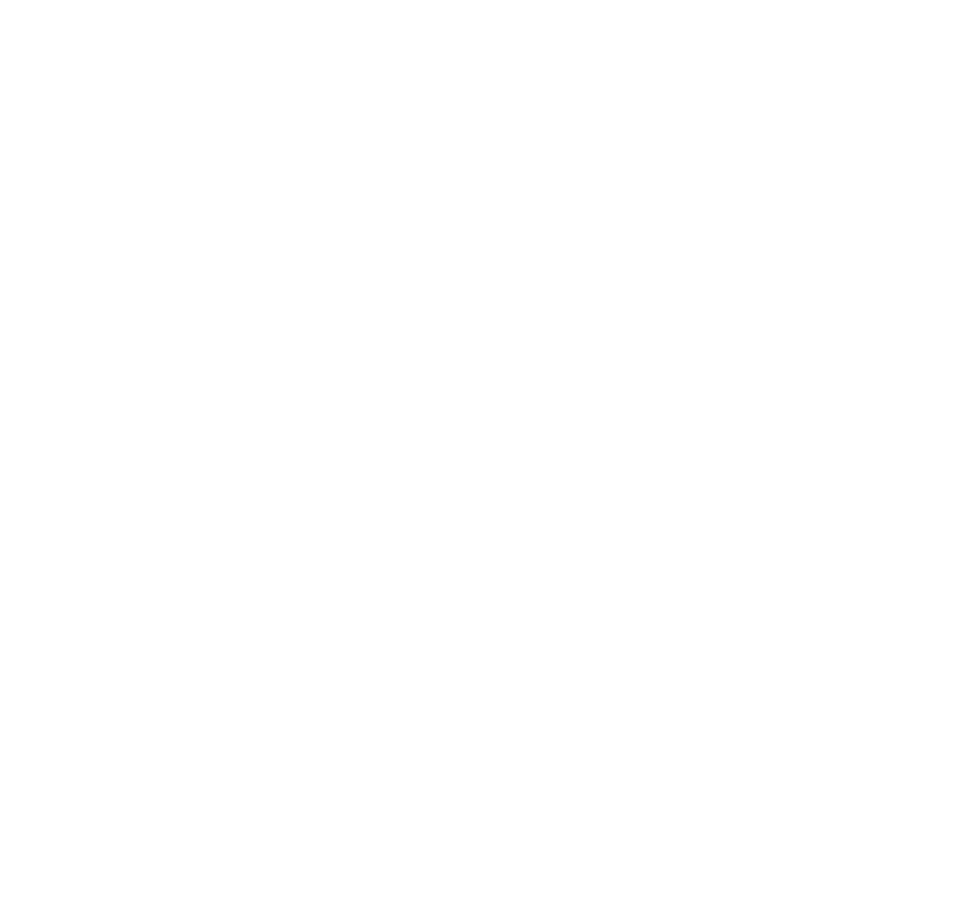
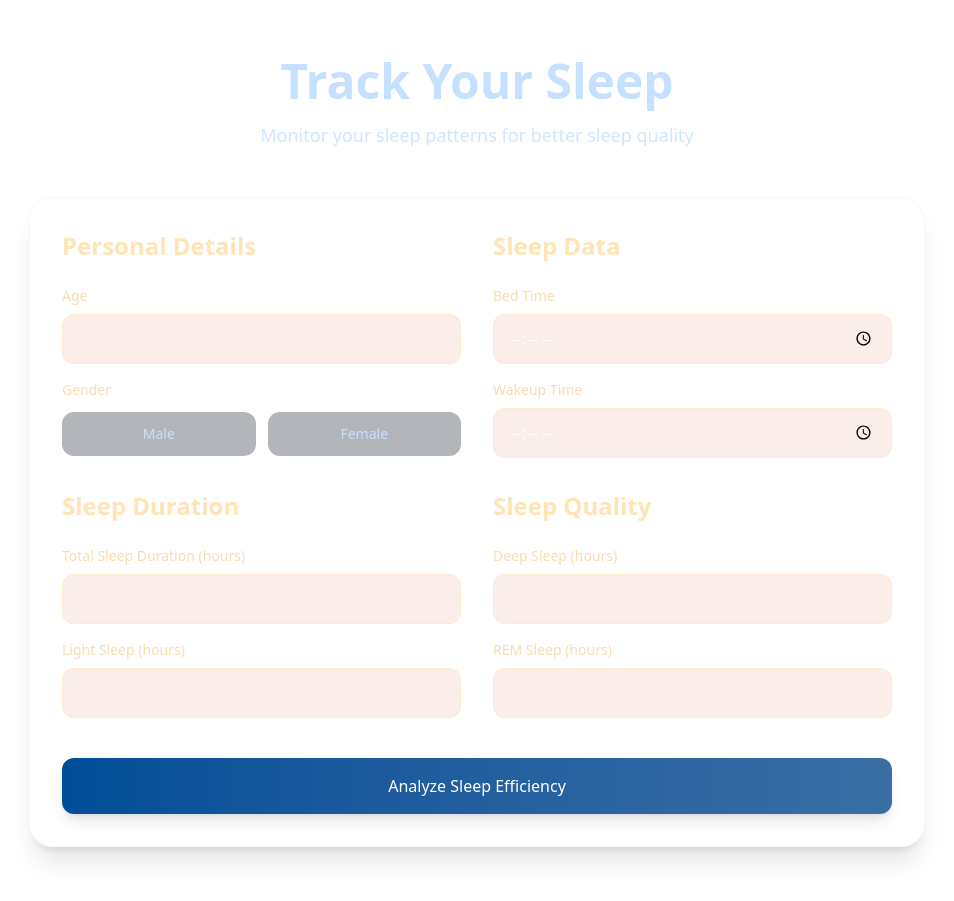
Before and after one commit to riadobriyal/Somnifit, a React (Vite) app in the folder frontend/: page /sleep-tracker in a window 1280 px wide. Shown: the part 1480-2381 px from the top of the page, without its empty margins (163-1117 px from the left). Before the commit the page ends 1473 px from the top, so only its background shows below. Built offline with nearby package versions, Linux system fonts and the light colour scheme.

Commit message:
Sleep form v1

```diff
--- a/frontend/src/components/SleepTracker.jsx
+++ b/frontend/src/components/SleepTracker.jsx
@@ -1,11 +1,21 @@
-import React from "react";
+import React, { useState, useEffect } from "react";
 import { Link } from "react-router-dom";
 import { StarField } from "./Home";
-import { useState, useEffect } from "react";
 
 function SleepTracker() {
   const [showTip, setShowTip] = useState(false);
   const [sleepHours, setSleepHours] = useState(0);
+  const [formData, setFormData] = useState({
+    age: '',
+    gender: '',
+    bedTime: '',
+    wakeupTime: '',
+    sleepDuration: '',
+    lightSleep: '',
+    deepSleep: '',
+    remSleep: ''
+  });
+
   useEffect(() => {
     const interval = setInterval(() => {
       setSleepHours((prev) => (prev < 8.5 ? prev + 0.1 : 0));
@@ -91,18 +101,151 @@
           </p>
         </div>
       </div>
-      {/* <div
-        className="relative"
-        onMouseEnter={() => setShowTip(true)}
-        onMouseLeave={() => setShowTip(false)}
-      >
-        <span className="text-2xl cursor-pointer">💡</span>
-        {showTip && (
-          <div className="absolute bottom-full left-1/2 transform -translate-x-1/2 mb-2 p-2 bg-black/80 text-white text-sm rounded whitespace-nowrap">
-            Tip: Keep your room at 65-68°F for optimal sleep!
+      <main className="container mx-auto px-4 py-16">
+        <div className="max-w-4xl mx-auto space-y-12">
+          <div className="text-center space-y-4">
+            <h2 className="text-5xl font-bold text-[#C6E0FF]">
+              Track Your Sleep
+            </h2>
+            <p className="text-lg text-[#C6E0FF]/80">
+              Monitor your sleep patterns for better sleep quality
+            </p>
           </div>
-        )}
-      </div> */}
+
+          <form className="bg-white/5 backdrop-blur-md p-8 rounded-3xl border border-[#C6E0FF]/20 shadow-xl">
+            <div className="grid grid-cols-1 md:grid-cols-2 gap-8">
+              {/* Personal Info Section */}
+              <div className="space-y-6">
+                <h3 className="text-2xl font-semibold text-[#FFE4B5]">Personal Details</h3>
+                <div className="space-y-4">
+                  {/* Age Input */}
+                  <div>
+                    <label className="block text-[#F5DEB3] text-sm font-medium mb-2">Age</label>
+                    <input
+                      type="number"
+                      value={formData.age}
+                      onChange={(e) => setFormData({...formData, age: e.target.value})}
+                      className="w-full bg-[#D44C2E]/10 border border-[#F7E987]/30 rounded-xl px-4 py-3 text-white focus:ring-2 focus:ring-[#F7E987] focus:border-transparent transition-all"
+                    />
+                  </div>
+                  {/* Gender Buttons */}
+                  <div>
+                    <label className="block text-[#F5DEB3] text-sm font-medium mb-3">Gender</label>
+                    <div className="grid grid-cols-2 gap-3">
+                      {['Male', 'Female'].map((gender) => (
+                        <button
+                          key={gender}
+                          type="button"
+                          onClick={() => setFormData({...formData, gender})}
+                          className={`px-4 py-3 rounded-xl text-sm font-medium transition-all duration-200 ${
+                            formData.gender === gender
+                              ? 'bg-[#3A6EA5] text-white shadow-lg shadow-[#3A6EA5]/30'
+                              : 'bg-[#000B18]/30 text-[#C6E0FF] hover:bg-[#004E98]/40'
+                          }`}
+                        >
+                          {gender}
+                        </button>
+                      ))}
+                    </div>
+                  </div>
+                </div>
+              </div>
+
+              {/* Sleep Metrics Section */}
+              <div className="space-y-6">
+                <h3 className="text-2xl font-semibold text-[#FFE4B5]">Sleep Data</h3>
+                <div className="space-y-4">
+                  {/* Bed Time */}
+                  <div>
+                    <label className="block text-[#F5DEB3] text-sm font-medium mb-2">Bed Time</label>
+                    <input
+                      type="time"
+                      value={formData.bedTime}
+                      onChange={(e) => setFormData({...formData, bedTime: e.target.value})}
+                      className="w-full bg-[#D44C2E]/10 border border-[#F7E987]/30 rounded-xl px-4 py-3 text-white focus:ring-2 focus:ring-[#F7E987] focus:border-transparent transition-all"
+                    />
+                  </div>
+                  {/* Wakeup Time */}
+                  <div>
+                    <label className="block text-[#F5DEB3] text-sm font-medium mb-2">Wakeup Time</label>
+                    <input
+                      type="time"
+                      value={formData.wakeupTime}
+                      onChange={(e) => setFormData({...formData, wakeupTime: e.target.value})}
+                      className="w-full bg-[#D44C2E]/10 border border-[#F7E987]/30 rounded-xl px-4 py-3 text-white focus:ring-2 focus:ring-[#F7E987] focus:border-transparent transition-all"
+                    />
+                  </div>
+                </div>
+              </div>
+
+              {/* Sleep Duration Section */}
+              <div className="space-y-6">
+                <h3 className="text-2xl font-semibold text-[#FFE4B5]">Sleep Duration</h3>
+                <div className="space-y-4">
+                  {/* Total Sleep */}
+                  <div>
+                    <label className="block text-[#F5DEB3] text-sm font-medium mb-2">Total Sleep Duration (hours)</label>
+                    <input
+                      type="number"
+                      step="0.1"
+                      value={formData.sleepDuration}
+                      onChange={(e) => setFormData({...formData, sleepDuration: e.target.value})}
+                      className="w-full bg-[#D44C2E]/10 border border-[#F7E987]/30 rounded-xl px-4 py-3 text-white focus:ring-2 focus:ring-[#F7E987] focus:border-transparent transition-all"
+                    />
+                  </div>
+                  {/* Light Sleep */}
+                  <div>
+                    <label className="block text-[#F5DEB3] text-sm font-medium mb-2">Light Sleep (hours)</label>
+                    <input
+                      type="number"
+                      step="0.1"
+                      value={formData.lightSleep}
+                      onChange={(e) => setFormData({...formData, lightSleep: e.target.value})}
+                      className="w-full bg-[#D44C2E]/10 border border-[#F7E987]/30 rounded-xl px-4 py-3 text-white focus:ring-2 focus:ring-[#F7E987] focus:border-transparent transition-all"
+                    />
+                  </div>
+                </div>
+              </div>
+
+              {/* Sleep Quality Section */}
+              <div className="space-y-6">
+                <h3 className="text-2xl font-semibold text-[#FFE4B5]">Sleep Quality</h3>
+                <div className="space-y-4">
+                  {/* Deep Sleep */}
+                  <div>
+                    <label className="block text-[#F5DEB3] text-sm font-medium mb-2">Deep Sleep (hours)</label>
+                    <input
+                      type="number"
+                      step="0.1"
+                      value={formData.deepSleep}
+                      onChange={(e) => setFormData({...formData, deepSleep: e.target.value})}
+                      className="w-full bg-[#D44C2E]/10 border border-[#F7E987]/30 rounded-xl px-4 py-3 text-white focus:ring-2 focus:ring-[#F7E987] focus:border-transparent transition-all"
+                    />
+                  </div>
+                  {/* REM Sleep */}
+                  <div>
+                    <label className="block text-[#F5DEB3] text-sm font-medium mb-2">REM Sleep (hours)</label>
+                    <input
+                      type="number"
+                      step="0.1"
+                      value={formData.remSleep}
+                      onChange={(e) => setFormData({...formData, remSleep: e.target.value})}
+                      className="w-full bg-[#D44C2E]/10 border border-[#F7E987]/30 rounded-xl px-4 py-3 text-white focus:ring-2 focus:ring-[#F7E987] focus:border-transparent transition-all"
+                    />
+                  </div>
+                </div>
+              </div>
+            </div>
+
+            <button
+              type="submit"
+              className="w-full mt-10 bg-gradient-to-r from-[#004E98] to-[#3A6EA5] text-white font-medium py-4 px-8 rounded-xl hover:from-[#003E78] hover:to-[#2A5E95] transition-all duration-200 shadow-lg"
+            >
+              Analyze Sleep Efficiency
+            </button>
+          </form>
+        </div>
+      </main>
     </>
   );
 }
```
